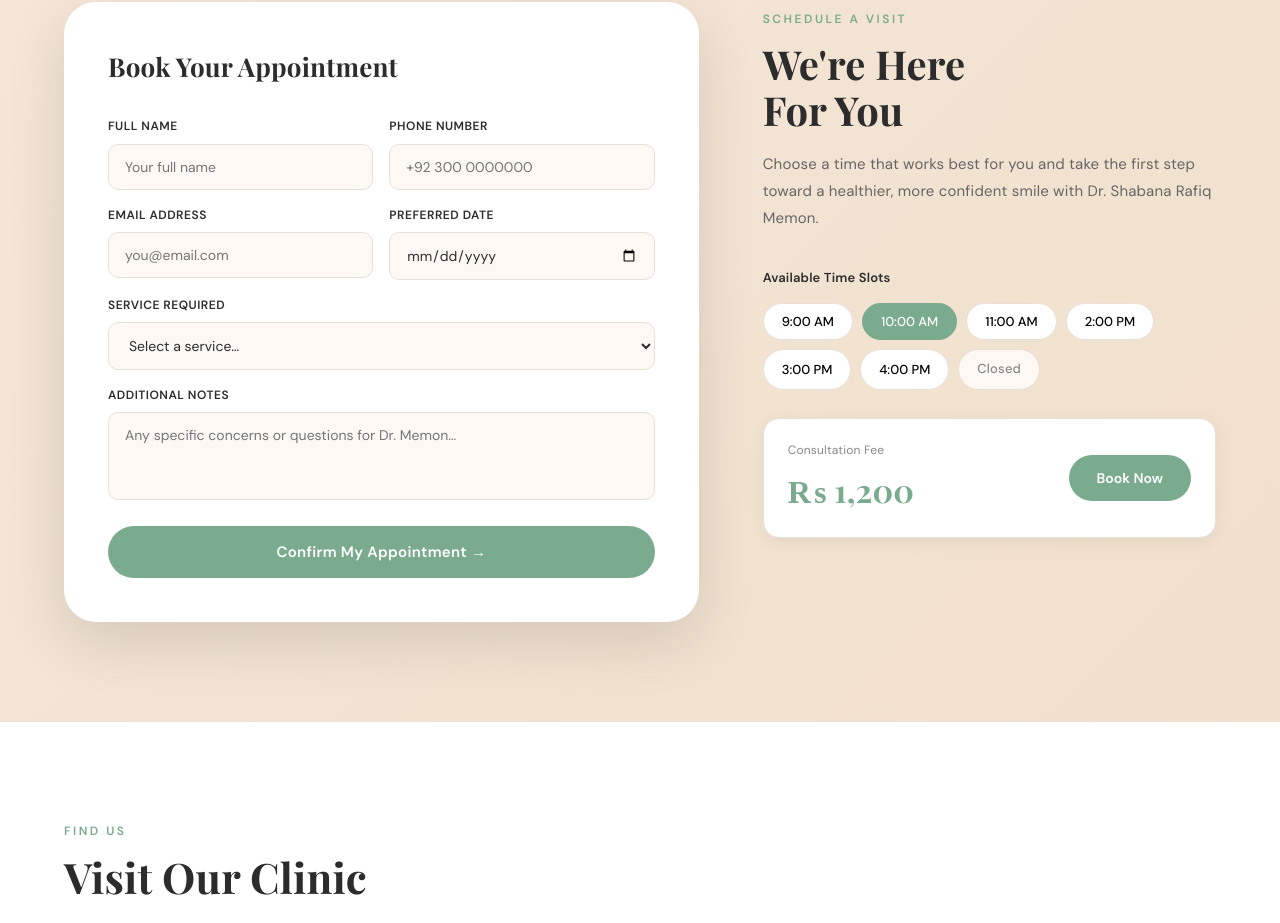
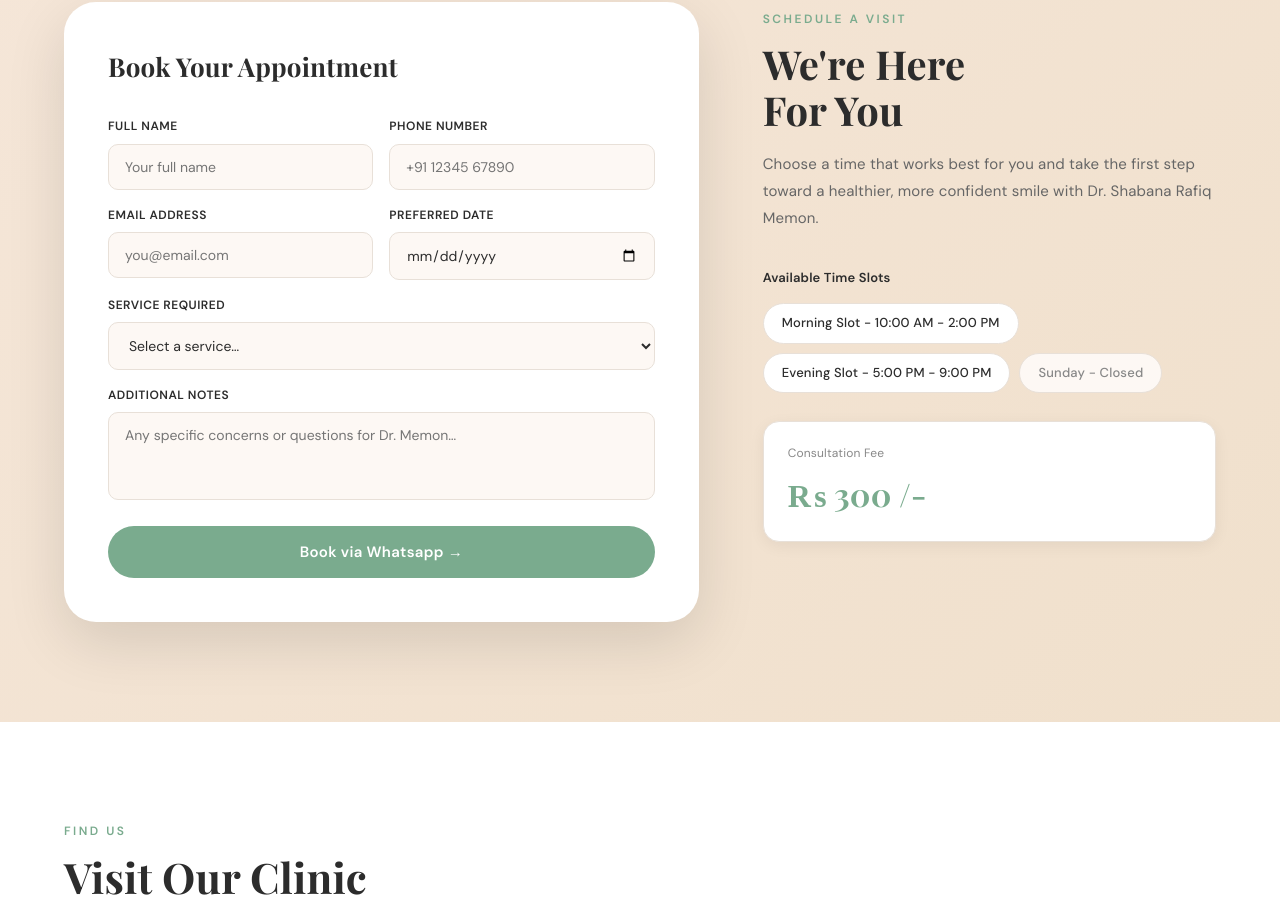
Before and after one commit to TahirShaikh786/Confidental-Care, a React (Vite) app: page / in a window 1280 px wide. Shown: the part 4627-5550 px from the top of the page. Built offline with nearby package versions, Linux system fonts and the light colour scheme; a web font is replaced by a local one.

Commit message:
Refactor appointment time slots and update UI elements

```diff
--- a/src/components/Appointment.jsx
+++ b/src/components/Appointment.jsx
@@ -2,14 +2,10 @@ import { useState } from "react";
 import "../styles/sections.css";
 
 const TIME_SLOTS = [
-  { time: "9:00 AM",  available: true },
-  { time: "10:00 AM", available: true },
-  { time: "11:00 AM", available: true },
-  { time: "2:00 PM",  available: true },
-  { time: "3:00 PM",  available: true },
-  { time: "4:00 PM",  available: true },
-  { time: "Sunday",   available: false, label: "Closed" },
-];
+  { time: "Morning Slot", available: true, label: "10:00 AM - 2:00 PM" },
+  { time: "Evening Slot", available: true, label: "5:00 PM - 9:00 PM" },
+  { time: "Sunday", available: false, label: "Closed" },
+]
 
 const SERVICES = [
   "Dental Consultation",
@@ -22,7 +18,7 @@ const SERVICES = [
 ];
 
 export default function Appointment() {
-  const [activeSlot, setActiveSlot] = useState("10:00 AM");
+  // const [activeSlot, setActiveSlot] = useState("10:00 AM");
   const [submitted, setSubmitted] = useState(false);
   const [form, setForm] = useState({
     name: "", phone: "", email: "",
@@ -36,8 +32,35 @@ export default function Appointment() {
     e.preventDefault();
     setSubmitted(true);
     setTimeout(() => setSubmitted(false), 4000);
+    const message = `
+     *Appointment Details*:
+     - Name: ${form.name}
+     - Phone: ${form.phone}
+     - Email: ${form.email}
+     - Preferred Date: ${form.date}
+     - Service Required: ${form.service}
+     - Additional Notes: ${form.message}
+    `;
+
+    const url = `https://wa.me/9820587353?text=${encodeURIComponent(message)}`;
+    window.open(url, "_blank");
     setForm({ name: "", phone: "", email: "", date: "", service: "", message: "" });
   };
+
+  // const handleWhatsAppClick = () => {
+  //   const message = `
+  //    *Appointment Details*:
+  //    - Name: ${form.name}
+  //    - Phone: ${form.phone}
+  //    - Email: ${form.email}
+  //    - Preferred Date: ${form.date}
+  //    - Service Required: ${form.service}
+  //    - Additional Notes: ${form.message}
+  //   `;
+
+  //   const url = `https://wa.me/8591384199?text=${encodeURIComponent(message)}`;
+  //   window.open(url, "_blank");
+  // }
 
   return (
     <section className="appointment-section" id="appointment">
@@ -69,7 +92,7 @@ export default function Appointment() {
               <div className="form-group">
                 <label>Phone Number</label>
                 <input
-                  name="phone" placeholder="+92 300 0000000"
+                  name="phone" placeholder="+91 12345 67890"
                   value={form.phone} onChange={handleChange} required
                 />
               </div>
@@ -113,10 +136,19 @@ export default function Appointment() {
               </div>
             </div>
 
-            <button type="submit" className="form-submit">
-              Confirm My Appointment →
+            <button type="submit" className="form-submit success">
+              Book via Whatsapp →
             </button>
           </form>
+
+          {/* {
+            submitted && (
+              <button
+                onClick={handleWhatsAppClick}
+                className="btn-success mt-4"
+              >Book via Whatsapp →</button>
+            )
+          } */}
         </div>
 
         {/* ── Info Panel ── */}
@@ -132,15 +164,9 @@ export default function Appointment() {
           <div className="slots">
             {TIME_SLOTS.map(({ time, available, label }) =>
               available ? (
-                <button
-                  key={time}
-                  className={`slot${activeSlot === time ? " active" : ""}`}
-                  onClick={() => setActiveSlot(time)}
-                >
-                  {time}
-                </button>
+                <span key={time} className="slot">{time} - {label}</span>
               ) : (
-                <span key={time} className="slot closed">{label || time}</span>
+                <span key={time} className="slot closed">{time} - {label || time}</span>
               )
             )}
           </div>
@@ -148,16 +174,16 @@ export default function Appointment() {
           <div className="consult-fee-card">
             <div className="fee-info">
               <span>Consultation Fee</span>
-              <strong>₨ 1,200</strong>
+              <strong>₨ 300 /-</strong>
             </div>
-            <button
+            {/* <button
               className="btn-primary"
               onClick={() =>
                 document.querySelector(".appointment-form-card").scrollIntoView({ behavior: "smooth" })
               }
             >
-              Book Now
-            </button>
+              Call Now
+            </button> */}
           </div>
         </div>
 
```
